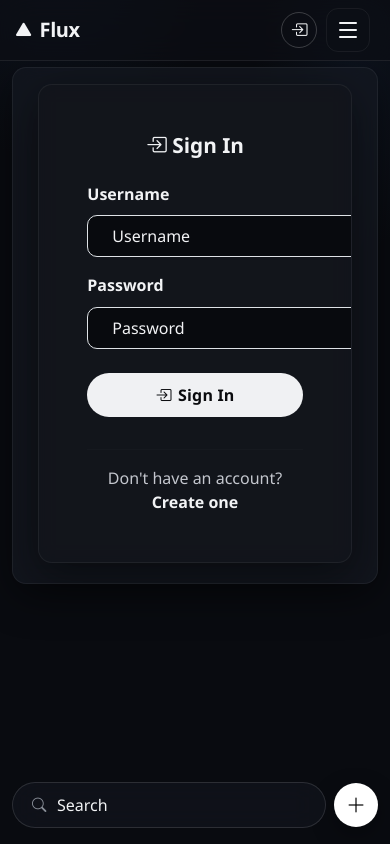
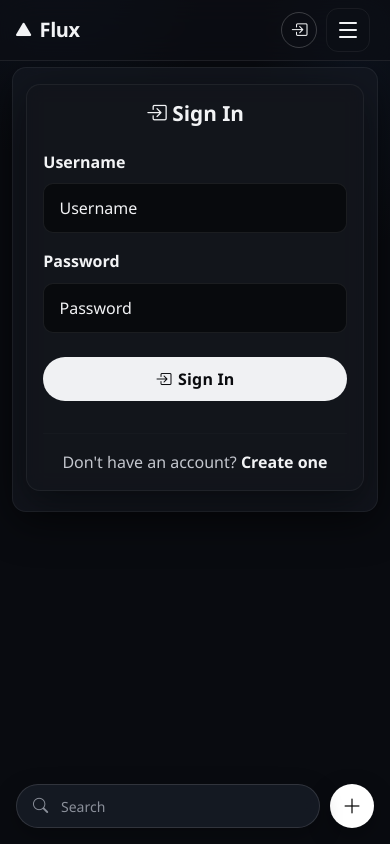
Before and after one commit to es1xx/Flux-web, a Django app: page /en/login/ in a window 390 px wide. Run offline with Django 5.2, Linux system fonts and the light colour scheme; data that the repository does not hold is empty.

Commit message:
Fix mobile inputs, search bar blur and add auto-login

```diff
--- a/blog/static/css/style.css
+++ b/blog/static/css/style.css
@@ -853,60 +853,85 @@ main,
 
 .flux-mobile-bottom {
     align-items: center;
-    gap: 8px;
+    gap: 10px;
 }
 
 .flux-mobile-search-float {
     position: relative;
+    display: flex;
+    align-items: center;
     flex: 1;
     min-width: 0;
+    height: 44px;
+    border-radius: 9999px;
+    background: rgba(26, 32, 44, 0.7);
+    backdrop-filter: blur(12px);
+    -webkit-backdrop-filter: blur(12px);
+    border: 1px solid rgba(255, 255, 255, 0.12);
+    box-shadow: 0 8px 24px rgba(0, 0, 0, 0.28);
+    overflow: hidden;
+    isolation: isolate;
+    transition: border-color 0.2s ease, background 0.2s ease, box-shadow 0.2s ease;
+}
+
+.flux-mobile-search-float:focus-within {
+    border-color: rgba(255, 255, 255, 0.22);
+    background: rgba(26, 32, 44, 0.82);
+    box-shadow: 0 10px 28px rgba(0, 0, 0, 0.34);
 }
 
 .flux-mobile-search-float i {
     position: absolute;
-    left: 20px;
+    left: 1rem;
     top: 50%;
     transform: translateY(-50%);
     color: var(--text-muted);
-    font-size: 0.9rem;
+    font-size: 0.95rem;
+    line-height: 1;
     pointer-events: none;
     z-index: 1;
 }
 
 .flux-mobile-search-float input {
     display: block;
-    width: 100%;
-    min-width: 0;
-    min-height: unset;
-    padding: 10px 20px 10px 2.75rem !important;
-    border-radius: 50px !important;
-    background: rgba(20, 24, 33, 0.55) !important;
-    background-color: rgba(20, 24, 33, 0.55) !important;
-    border: 1px solid rgba(255, 255, 255, 0.12) !important;
-    color: var(--text-primary);
-    font-size: 0.875rem;
+    width: 100% !important;
+    max-width: 100% !important;
+    min-width: 0 !important;
+    height: 100% !important;
+    min-height: unset !important;
+    padding: 0 1rem 0 2.75rem !important;
+    border-radius: 9999px !important;
+    background: transparent !important;
+    background-color: transparent !important;
+    border: none !important;
+    color: var(--text-primary) !important;
+    font-size: 0.875rem !important;
+    line-height: 1.25;
     text-align: left;
     overflow: hidden;
     text-overflow: ellipsis;
     white-space: nowrap;
     -webkit-appearance: none;
     appearance: none;
-    backdrop-filter: blur(16px);
-    -webkit-backdrop-filter: blur(16px);
-    box-shadow: none;
-    transition: border-color 0.2s ease, background 0.2s ease;
+    backdrop-filter: none !important;
+    -webkit-backdrop-filter: none !important;
+    box-shadow: none !important;
+    outline: none !important;
+    box-sizing: border-box !important;
+    transition: color 0.2s ease;
 }
 
 .flux-mobile-search-float input::placeholder {
     color: var(--text-muted);
+    opacity: 1;
 }
 
 .flux-mobile-search-float input:focus {
-    outline: none;
-    border-color: rgba(255, 255, 255, 0.2) !important;
-    background: rgba(20, 24, 33, 0.65) !important;
-    background-color: rgba(20, 24, 33, 0.65) !important;
-    box-shadow: none;
+    outline: none !important;
+    border: none !important;
+    background: transparent !important;
+    background-color: transparent !important;
+    box-shadow: none !important;
 }
 
 .flux-mobile-fab-plus {
@@ -985,10 +1021,12 @@ main,
     .flux-mobile-bottom {
         display: flex;
         position: fixed;
-        left: 12px;
-        right: 12px;
+        left: 16px;
+        right: 16px;
         bottom: calc(16px + env(safe-area-inset-bottom, 0px));
         z-index: 1035;
+        align-items: center;
+        gap: 10px;
         background: none;
         border: none;
         box-shadow: none;
@@ -1770,18 +1808,50 @@ main,
    Forms
    ============================================ */
 
+.card,
+.card-body,
+.card form {
+    box-sizing: border-box;
+    max-width: 100%;
+}
+
+.card form {
+    width: 100%;
+}
+
+.card form .mb-3,
+.card form .mb-4 {
+    width: 100%;
+    max-width: 100%;
+    min-width: 0;
+    overflow: hidden;
+}
+
+.card.shadow-lg {
+    width: 100%;
+    max-width: 100%;
+}
+
+.card.shadow-lg > .card-body {
+    box-sizing: border-box;
+    width: 100%;
+    max-width: 100%;
+    padding: 1.5rem;
+}
+
 .form-label {
     font-weight: 600;
     color: var(--text-primary) !important;
     margin-bottom: 0.6rem;
 }
 
-input,
-textarea,
-select,
+.card input:not([type="checkbox"]):not([type="radio"]):not([type="hidden"]):not([type="submit"]):not([type="button"]):not([type="file"]),
+.card textarea,
+.card select,
 .form-control,
 .form-select,
 input[type="file"] {
+    box-sizing: border-box;
     background: var(--input-bg) !important;
     border: 1px solid var(--input-border) !important;
     border-radius: var(--radius-sm) !important;
@@ -1795,9 +1865,24 @@ input[type="file"] {
     color-scheme: dark;
 }
 
-[data-theme="light"] input,
-[data-theme="light"] textarea,
-[data-theme="light"] select,
+.card form input[type="text"],
+.card form input[type="password"],
+.card form input[type="email"],
+.card form input[type="search"],
+.card form input[type="tel"],
+.card form input[type="url"],
+.card form textarea,
+.card form select,
+.card .form-control {
+    display: block;
+    width: 100%;
+    max-width: 100%;
+    min-width: 0;
+}
+
+[data-theme="light"] .card input,
+[data-theme="light"] .card textarea,
+[data-theme="light"] .card select,
 [data-theme="light"] .form-control,
 [data-theme="light"] .form-select {
     color-scheme: light;
@@ -2240,11 +2332,41 @@ hr,
         margin-right: 0;
     }
 
+    .col-lg-5,
+    .col-lg-6,
     .col-lg-8,
     .col-lg-4 {
         width: 100%;
         max-width: 100%;
         flex: 0 0 100%;
+        padding-left: 0;
+        padding-right: 0;
+    }
+
+    .card {
+        width: 100%;
+        max-width: 100%;
+        overflow: hidden;
+    }
+
+    .card-body {
+        box-sizing: border-box;
+        width: 100%;
+        max-width: 100%;
+        padding: 1rem !important;
+    }
+
+    .card-body.p-5,
+    .card.shadow-lg > .card-body {
+        padding: 1rem !important;
+    }
+
+    .card form input:not([type="checkbox"]):not([type="radio"]):not([type="hidden"]):not([type="submit"]):not([type="button"]),
+    .card form textarea,
+    .card form select {
+        width: 100% !important;
+        max-width: 100% !important;
+        box-sizing: border-box !important;
     }
 
     .profile-hero {
@@ -2264,10 +2386,6 @@ hr,
 
     .profile-actions .btn {
         flex: 1 1 auto;
-    }
-
-    .card-body {
-        padding: 1rem;
     }
 
     .btn:not(.btn-group .btn):not(.lang-btn):not(.flux-icon-btn) {
--- a/blog/views.py
+++ b/blog/views.py
@@ -200,9 +200,10 @@ def register(request):
     if request.method == 'POST':
         form = UserRegisterForm(request.POST)
         if form.is_valid():
-            form.save()
-            messages.success(request, _('Account created successfully! You can now login.'))
-            return redirect('login')
+            user = form.save()
+            login(request, user)
+            messages.success(request, _('Account created successfully! Welcome, %(username)s!') % {'username': user.username})
+            return redirect('home')
     else:
         form = UserRegisterForm()
     return render(request, 'blog/register.html', {'form': form})
--- a/blog_project/urls.py
+++ b/blog_project/urls.py
@@ -29,6 +29,6 @@ urlpatterns += i18n_patterns(
     prefix_default_language=True,
 )
 
-# Serve media files in development
+
 if settings.DEBUG:
     urlpatterns += static(settings.MEDIA_URL, document_root=settings.MEDIA_ROOT)
```
Also changed, not shown: other parts of blog/static/css/style.css (+27 -9 lines), blog_project/settings.py (+10 -1 lines).
